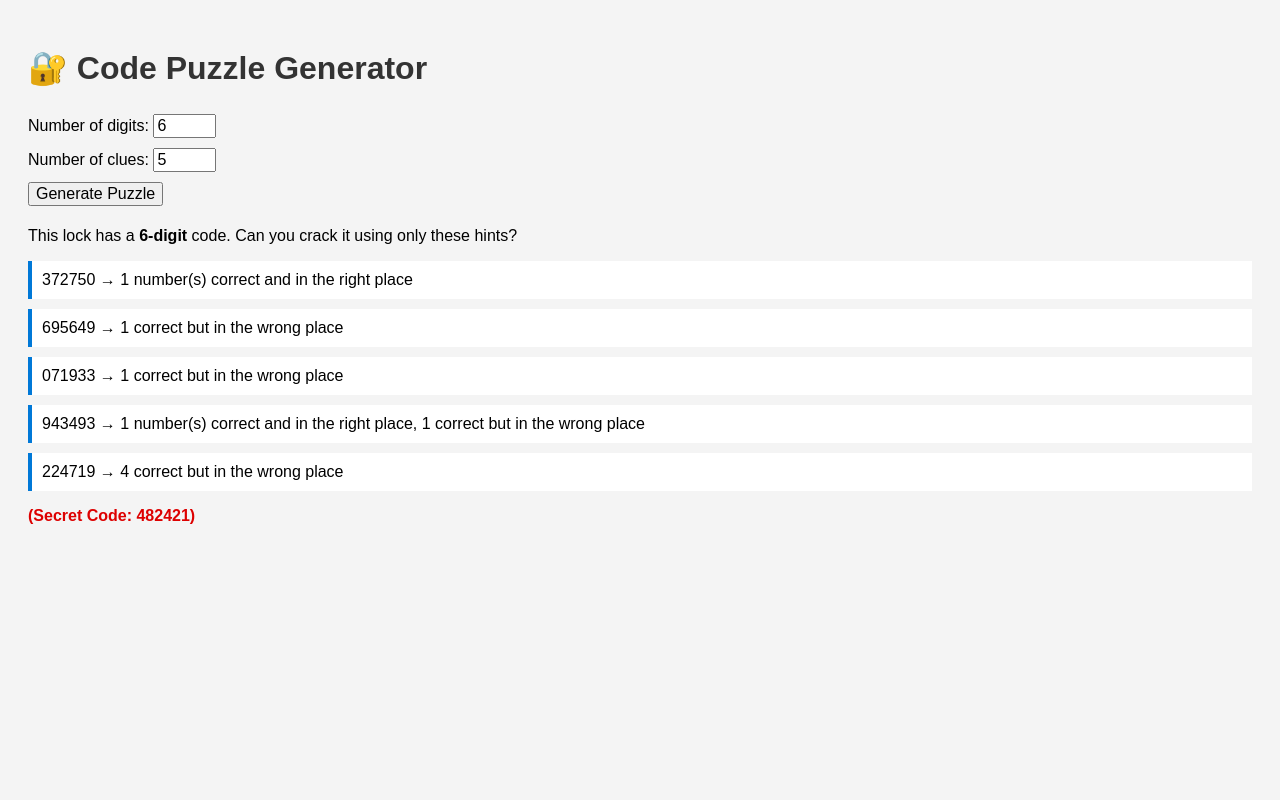
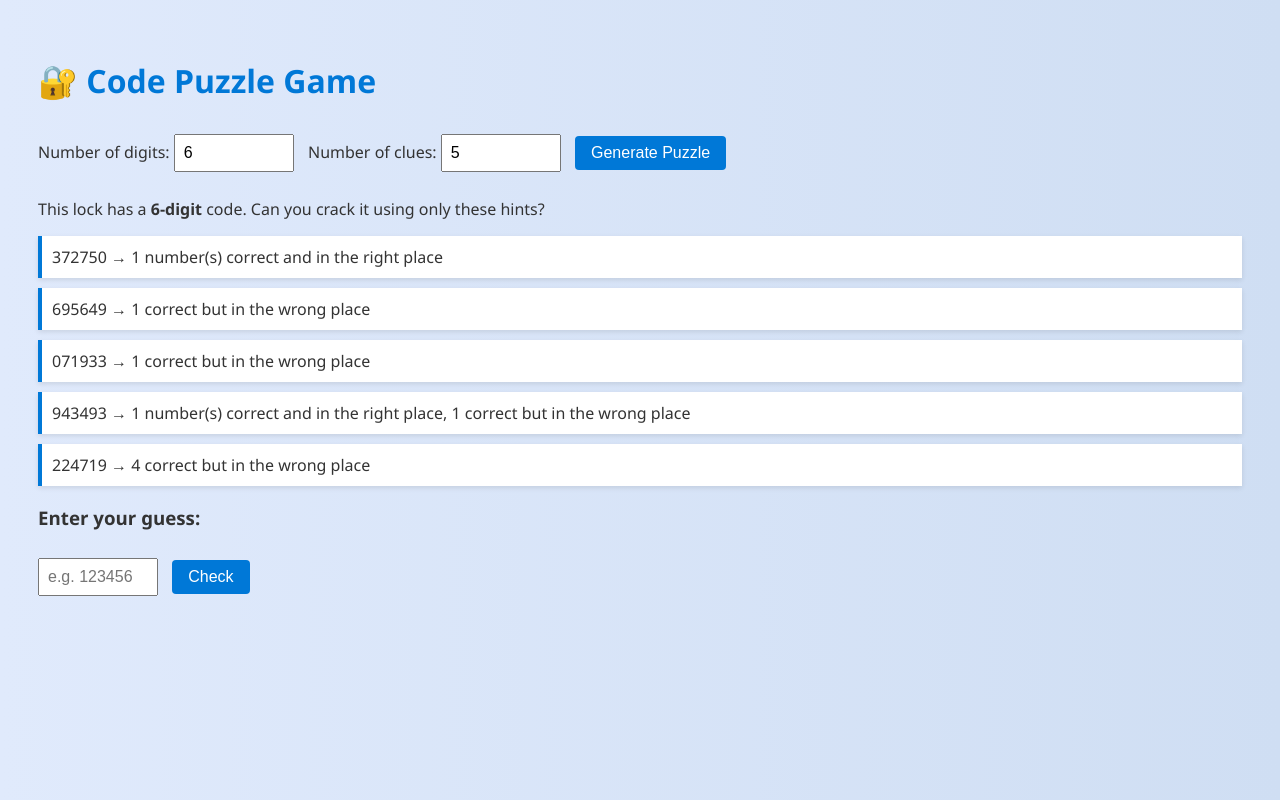
Before and after one commit to IbDX/puzzle-gen, a plain HTML site: page index.html in a window 1280 px wide. Both pictures are taken after a click on the button "Generate Puzzle". Drawn offline with Linux system fonts and the light colour scheme.

Commit message:
Update index.html

```diff
--- a/index.html
+++ b/index.html
@@ -2,44 +2,77 @@
 <html lang="en">
 <head>
   <meta charset="UTF-8">
-  <title>Code Puzzle Generator</title>
+  <title>Code Puzzle Game</title>
   <style>
     body {
-      font-family: Arial, sans-serif;
-      padding: 20px;
-      background: #f4f4f4;
+      font-family: 'Segoe UI', sans-serif;
+      background: linear-gradient(to right, #e0eafc, #cfdef3);
+      padding: 30px;
+      color: #333;
     }
     h1 {
-      color: #333;
+      color: #0078D7;
     }
     label, input, button {
       font-size: 16px;
-      margin: 5px 0;
+      margin: 10px 0;
+    }
+    input[type="number"], input[type="text"] {
+      padding: 8px;
+      width: 100px;
+      margin-right: 10px;
+    }
+    button {
+      padding: 8px 16px;
+      background-color: #0078D7;
+      color: white;
+      border: none;
+      cursor: pointer;
+      border-radius: 4px;
+    }
+    button:hover {
+      background-color: #005fa3;
     }
     .clue {
       background: #fff;
       padding: 10px;
       margin: 10px 0;
       border-left: 4px solid #0078D7;
+      box-shadow: 0 2px 5px rgba(0,0,0,0.1);
     }
     .code {
       font-weight: bold;
       color: #d00;
     }
+    .result {
+      margin-top: 20px;
+      font-size: 18px;
+      font-weight: bold;
+    }
   </style>
 </head>
 <body>
 
-  <h1>🔐 Code Puzzle Generator</h1>
-  <label for="length">Number of digits:</label>
-  <input type="number" id="length" value="6" min="3" max="10"><br>
-  <label for="clues">Number of clues:</label>
-  <input type="number" id="clues" value="5" min="3" max="10"><br>
+  <h1>🔐 Code Puzzle Game</h1>
+
+  <label>Number of digits:</label>
+  <input type="number" id="length" value="6" min="3" max="10">
+  <label>Number of clues:</label>
+  <input type="number" id="clues" value="5" min="3" max="10">
   <button onclick="generatePuzzle()">Generate Puzzle</button>
 
   <div id="output"></div>
 
+  <div id="guessSection" style="display:none;">
+    <h3>Enter your guess:</h3>
+    <input type="text" id="userGuess" placeholder="e.g. 123456">
+    <button onclick="checkGuess()">Check</button>
+    <div class="result" id="result"></div>
+  </div>
+
   <script>
+    let secretCode = [];
+
     function generateCode(length) {
       const code = [];
       for (let i = 0; i < length; i++) {
@@ -85,13 +118,13 @@
     function generatePuzzle() {
       const length = parseInt(document.getElementById('length').value);
       const clueCount = parseInt(document.getElementById('clues').value);
-      const code = generateCode(length);
+      secretCode = generateCode(length);
       const output = document.getElementById('output');
       output.innerHTML = `<p>This lock has a <strong>${length}-digit</strong> code. Can you crack it using only these hints?</p>`;
 
       for (let i = 0; i < clueCount; i++) {
         const guess = generateGuess(length);
-        const { correctPlace, wrongPlace } = evaluateGuess(code, guess);
+        const { correctPlace, wrongPlace } = evaluateGuess(secretCode, guess);
         let clueText = `${guess.join('')} → `;
         if (correctPlace > 0) clueText += `${correctPlace} number(s) correct and in the right place`;
         if (wrongPlace > 0) clueText += `${correctPlace > 0 ? ', ' : ''}${wrongPlace} correct but in the wrong place`;
@@ -99,7 +132,26 @@
         output.innerHTML += `<div class="clue">${clueText}</div>`;
       }
 
-      output.innerHTML += `<p class="code">(Secret Code: ${code.join('')})</p>`;
+      document.getElementById('guessSection').style.display = 'block';
+      document.getElementById('result').innerText = '';
+    }
+
+    function checkGuess() {
+      const userInput = document.getElementById('userGuess').value.trim();
+      const guess = userInput.split('').map(Number);
+      const resultDiv = document.getElementById('result');
+
+      if (guess.length !== secretCode.length || guess.some(isNaN)) {
+        resultDiv.innerText = `❌ Please enter a valid ${secretCode.length}-digit number.`;
+        return;
+      }
+
+      if (guess.join('') === secretCode.join('')) {
+        resultDiv.innerText = `✅ Correct! You cracked the code: ${secretCode.join('')}`;
+      } else {
+        const { correctPlace, wrongPlace } = evaluateGuess(secretCode, guess);
+        resultDiv.innerText = `❌ Not quite. ${correctPlace} digit(s) in the right place, ${wrongPlace} in the wrong place.`;
+      }
     }
   </script>
 
```
